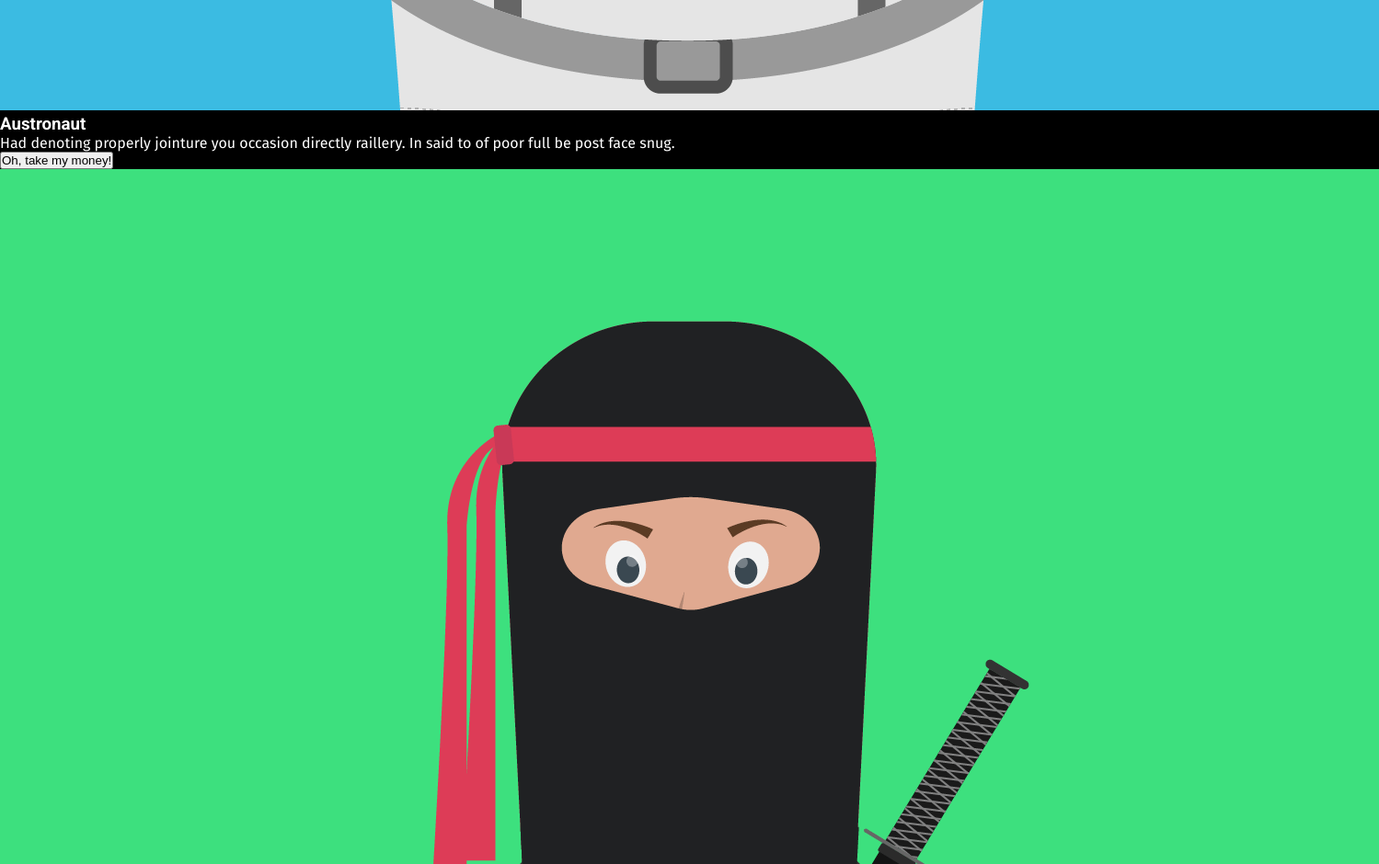
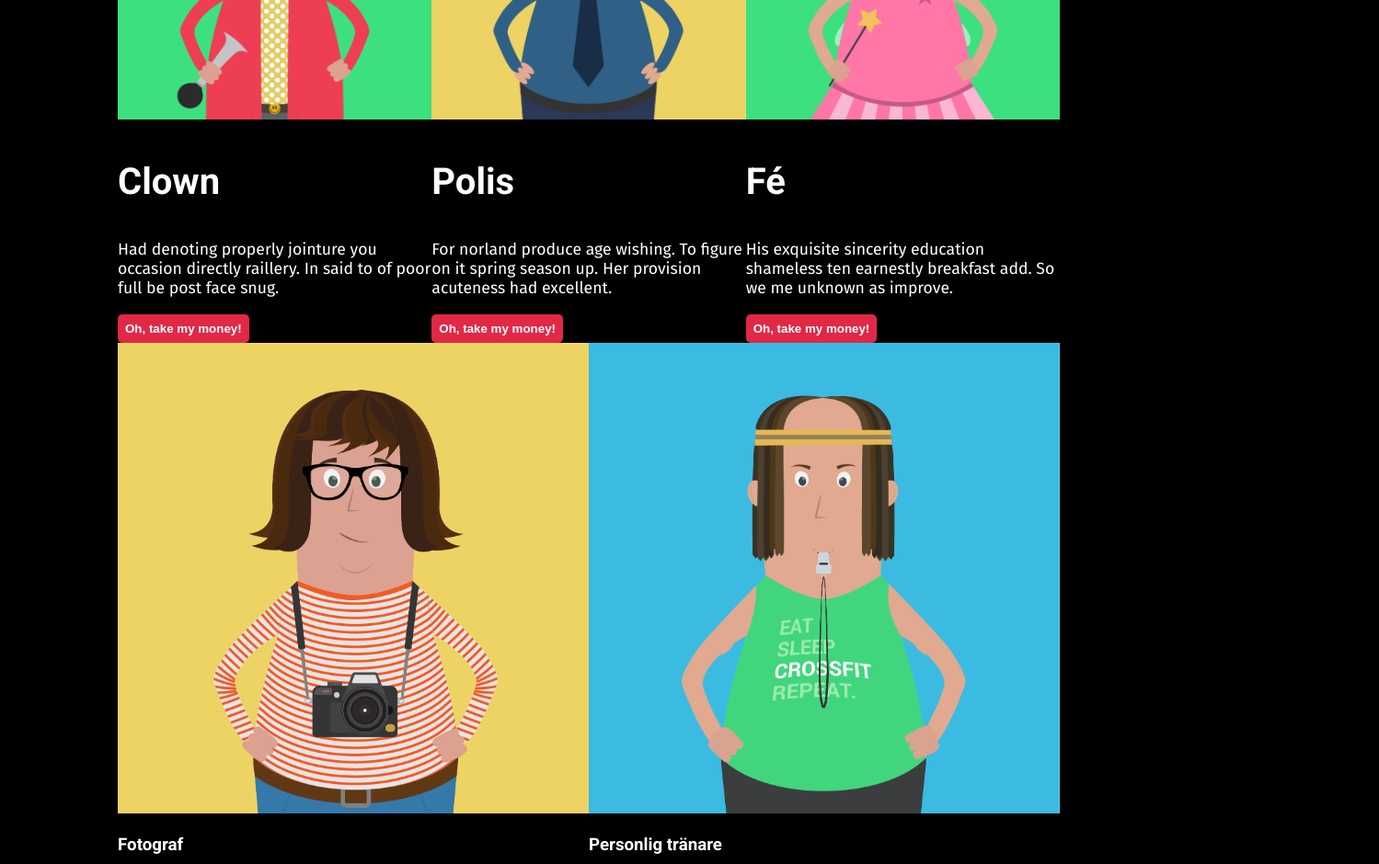
Before and after one commit to SofiaCronstrom/Grid-poster-shop, a plain HTML site: page index.html in a window 1280 px wide. Shown: the part 1860-2800 px from the top of the page at 92% size, 1499 px wide, since content can reach past the window. Drawn offline with Linux system fonts and the light colour scheme.

Commit message:
styling with a bug on with being wider than view width

```diff
--- a/index.css
+++ b/index.css
@@ -4,45 +4,113 @@
 @import url('https://fonts.googleapis.com/css2?family=Fira+Sans:ital,wght@0,100;0,200;0,300;0,400;0,500;0,600;0,700;0,800;0,900;1,100;1,200;1,300;1,400;1,500;1,600;1,700;1,800;1,900&display=swap');
 
 
-*{
+* {
     box-sizing: border-box;
+
+    padding: 0;
+
+}
+
+/*///BODY///*/
+body {
     margin: 0;
-    padding: 0;
-}
-/*///BODY///*/
-body{
-    width: 100vw;
     background-color: black;
     color: white;
+    overflow-x: hidden;
 }
-p{
+
+p {
     font-family: "Fira Sans", sans-serif;
+    font-size: 1.1rem;
 }
-h1, h2, h3, h4{
+
+h1,
+h2,
+h3,
+h4 {
     font-family: "Roboto", sans-serif;
 }
 
 /*///HEADER///*/
-header{
-    width: 100%;
+header {
+
     position: fixed;
     padding: 1rem;
 }
 
 /*///HERO///*/
-section.hero-wrapper{
+section.hero-wrapper {
     background-color: #39de6c;
-    width: 100%;
+    width: 100vw;
     height: 30rem;
     display: grid;
+    grid-template-columns: 1fr;
     justify-items: center;
     align-items: end;
 }
-.hero-wrapper h1{
+
+.hero-wrapper h1 {
     font-size: 8rem;
     color: black;
-    margin-top: auto;
+
 }
-.hero-wrapper img{
+
+.hero-wrapper img {
     width: 15%;
 }
+
+/*///MAIN///*/
+main {
+    width: 100vw;
+    display: grid;
+    justify-items: center;
+    justify-content: center;
+}
+
+main button {
+    color: white;
+    border: none;
+    border-radius: 5px;
+    background-color: #e12846;
+    padding: 0.5rem 0.5rem;
+    font-weight: bold;
+}
+
+/*///SMALL CARD///*/
+section.cardS-wrapper {
+    display: grid;
+    grid-template-columns: repeat(3, 1fr);
+    width: 80%;
+}
+
+.card-small {
+    width: 100%;
+    max-height: 719px;
+}
+
+.card-small img {
+    width: 100%;
+}
+
+.card-small h3{
+  font-size: 2.5rem;
+}
+
+/*///BIG CARD///*/
+.cardB-wrapper {
+   display: grid;
+   grid-template-columns: repeat(2, 1fr);
+    width: 80%;
+
+}
+.card-big img {
+    width: 100%;
+}
+footer{
+    width: 100%;
+}
+.footer-wrapper{
+    width: 80%;
+    display: grid;
+    grid-template-columns: repeat(3, 1fr);
+}
```
